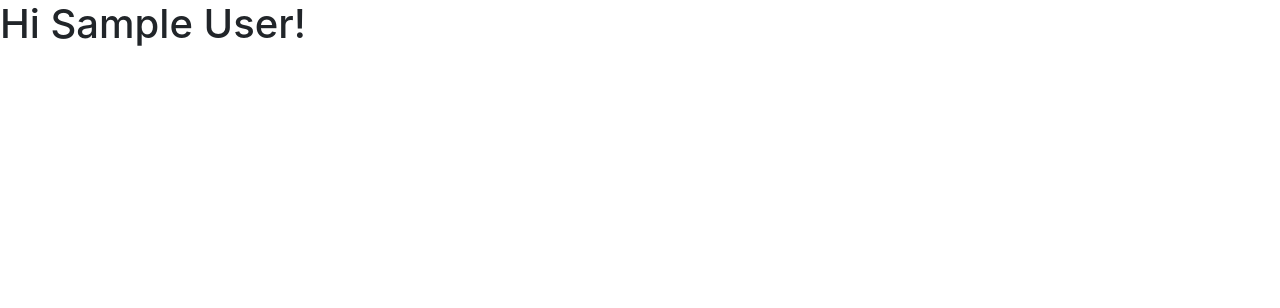
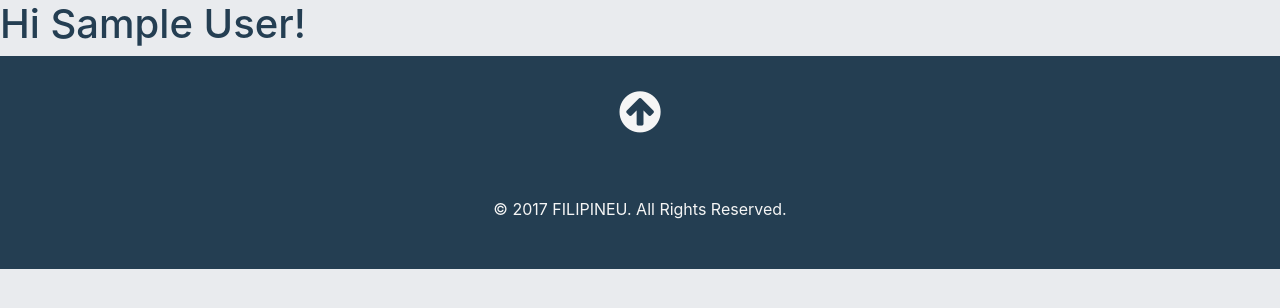
Before and after one commit to redperiabras/FILIPINEU, a Flask app: page /api/account in a window 1280 px wide. Shown: the top 308 px of the page. Run offline with Flask 2, Linux system fonts and the light colour scheme; the visitor is signed in with stand-in values (Sample User, id 1); data comes from the database, SQL or seed files in the repository; parts of the project's set-up code (start-up, migrations or seed data) failed here and were passed over; some libraries are stand-ins or nearby versions.

Commit message:
Added layout.css

```diff
--- /dev/null
+++ b/app/static/css/layout.css
@@ -0,0 +1,26 @@
+html,
+body {
+	height: 100%;
+	width: 100%;
+	color: #243e52;
+	background-color: #e9ebee;
+}
+
+footer {
+    background-color: #243e52;
+    color: #f5f5f5;
+    padding: 32px;
+}
+
+footer a {
+    color: #f5f5f5;
+}
+
+footer a:hover {
+    color: #888;
+    text-decoration: none;
+}
+
+footer .container {
+	padding-top: 5%;
+}
--- a/app/templates/layout.html
+++ b/app/templates/layout.html
@@ -24,9 +24,12 @@
 	<link rel="stylesheet" href="{{ url_for('static', filename='lib/font-awesome/css/font-awesome.min.css') }}">
     <link rel="stylesheet" href="{{ url_for('static', filename='lib/simple-line-icons/css/simple-line-icons.css') }}">
 
+    <!-- Custom CSS -->
+    <link rel="stylesheet" href="{{ url_for('static', filename='css/layout.css') }}">
+
 	{% endblock %}
 
-	<body>
+	<body id="top">
 
 		{% with messages = get_flashed_messages(with_categories=true) %}
 			<!-- Message flashing -->
@@ -43,6 +46,15 @@
 
    		{% endblock %}
 
+		<footer class="text-center">
+			<a href="#top" data-toggle="tooltip" title="Back to Top">
+			    <i class="fa fa-arrow-circle-up fa-3x" aria-hidden="true"></i>
+			</a>
+			<div class="container">
+				<p>&copy; 2017 FILIPINEU. All Rights Reserved.</p>
+			</div>
+		</footer>
+
 		{% block script %}
 			<!-- Bootstrap Core Javascript -->
 			<script type="text/javascript" src="{{ url_for('static', filename='lib/jquery/jquery.min.js') }}"></script>
--- a/app/templates/macros.html
+++ b/app/templates/macros.html
@@ -1,10 +1,10 @@
 {# myapp/templates/macros.html #}
 
 <!-- Highlight the current tab -->
-{% macro nav_link(endpoint, text, class="") %}
+{% macro nav_link(endpoint, text) %}
 	{% if request.endpoint is not none %}
 		{% if request.endpoint.endswith(endpoint) %}
-		    <a class="navbar-right active {{ class }}" href="{{ url_for(endpoint) }}">{{ text }}</a>
+		    <a class="navbar-right active " href="{{ url_for(endpoint) }}">{{ text }}</a>
 		{% else %}
 		    <a class="navbar-right {{ class }}" href="{{ url_for(endpoint) }}">{{ text }}</a>
 		{% endif %}
--- a/app/views/main.py
+++ b/app/views/main.py
@@ -8,4 +8,4 @@ def index():
 
 @app.route('/about')
 def about():
-	return render_template('index.html', title='About')
+	return render_template('about.html', title='About')
```
Also changed, not shown: app/templates/about.html (added, +18 -0 lines), app/templates/error.html (+9 -5 lines), app/views/error.py (+9 -4 lines).
